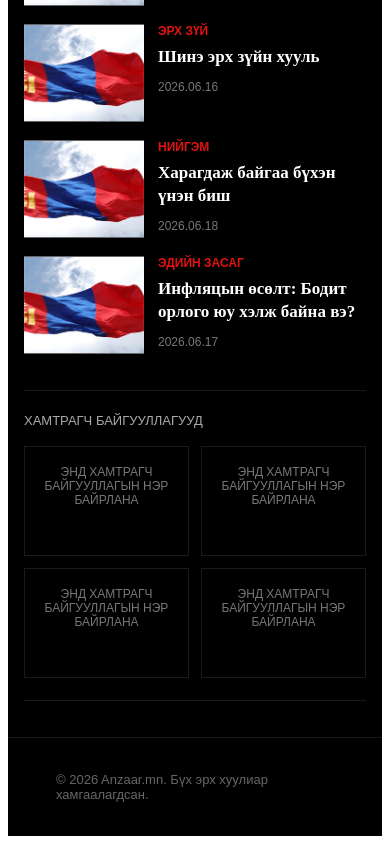
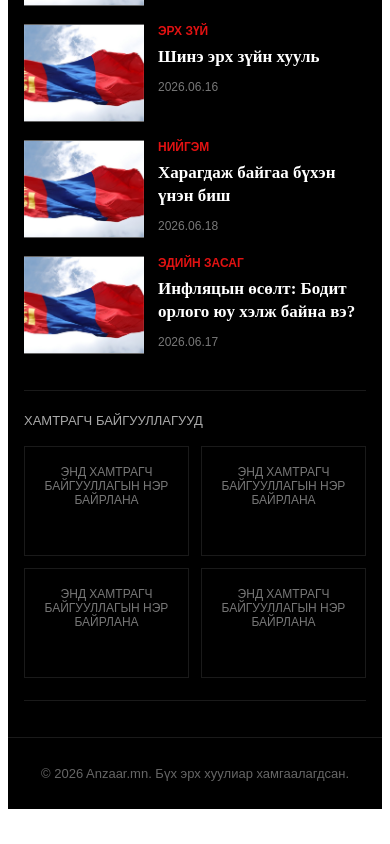
Before and after one commit to toogeemunkhtogtokh-ai/Anzaar-mn, a Next.js app: page / in a window 390 px wide. Shown: the part 2873-3717 px from the top of the page. After the commit the page ends 3690 px from the top, so only its background shows below. Built offline with nearby package versions, Linux system fonts and the light colour scheme.

Commit message:
Update page.js

```diff
--- a/app/page.js
+++ b/app/page.js
@@ -13,6 +13,7 @@ const [searchQuery, setSearchQuery] = useState("");
 const [isMobile, setIsMobile] = useState(false);
 const [menuOpen, setMenuOpen] = useState(false);
   const [siteCategories, setSiteCategories] = useState([]);
+  const [sitePages, setSitePages] = useState([]);
 
   useEffect(() => {
   const savedArticles =
@@ -24,12 +25,16 @@ const [menuOpen, setMenuOpen] = useState(false);
   const savedPartners =
     JSON.parse(localStorage.getItem("anzaarPartners")) || [];
 
+    const savedPages =
+  JSON.parse(localStorage.getItem("anzaarPages")) || [];
+
     const savedCategories =
   JSON.parse(localStorage.getItem("anzaarCategories")) || [];
 
   setAllArticles([...savedArticles, ...articles]);
   setBanners(savedBanners);
   setPartners(savedPartners);
+    setSitePages(savedPages);
     setSiteCategories(savedCategories);
 
   const checkMobile = () => {
@@ -132,6 +137,7 @@ const getArticle = (index) => {
 
   const inlineBanner = banners.find((b) => b.position === "inline" && b.active);
   const activePartners = partners.filter((partner) => partner.active !== false);
+const activePages = sitePages.filter((page) => page.active !== false);
 
   const previousArticles =
     safeArticles.length >= 6
@@ -1027,13 +1033,54 @@ minHeight: isMobile ? 96 : 110,
       <footer
   style={{
     borderTop: "1px solid rgba(255,255,255,.1)",
-          padding: "34px 48px",
+    padding: isMobile ? "28px 24px" : "34px 48px",
     color: "#666",
     fontFamily: "Arial",
     fontSize: 13,
   }}
 >
+  <div
+    style={{
+      maxWidth: 1240,
+      margin: "0 auto",
+      display: "flex",
+      flexDirection: isMobile ? "column" : "row",
+      justifyContent: "space-between",
+      alignItems: isMobile ? "center" : "flex-start",
+      gap: isMobile ? 18 : 30,
+      textAlign: isMobile ? "center" : "left",
+    }}
+  >
+    <div>
       © 2026 Anzaar.mn. Бүх эрх хуулиар хамгаалагдсан.
+    </div>
+
+    {activePages.length > 0 && (
+      <nav
+        style={{
+          display: "flex",
+          flexWrap: "wrap",
+          justifyContent: isMobile ? "center" : "flex-end",
+          gap: isMobile ? "10px 14px" : "10px 18px",
+          maxWidth: isMobile ? "100%" : 620,
+        }}
+      >
+        {activePages.map((page) => (
+          <Link
+            key={page.id}
+            href={`/page/${page.slug}`}
+            style={{
+              color: "#888",
+              textDecoration: "none",
+              fontSize: 13,
+            }}
+          >
+            {page.title}
+          </Link>
+        ))}
+      </nav>
+    )}
+  </div>
 </footer>
     </main>
   );
```
Lines whose indentation alone changed are shown as unchanged.
